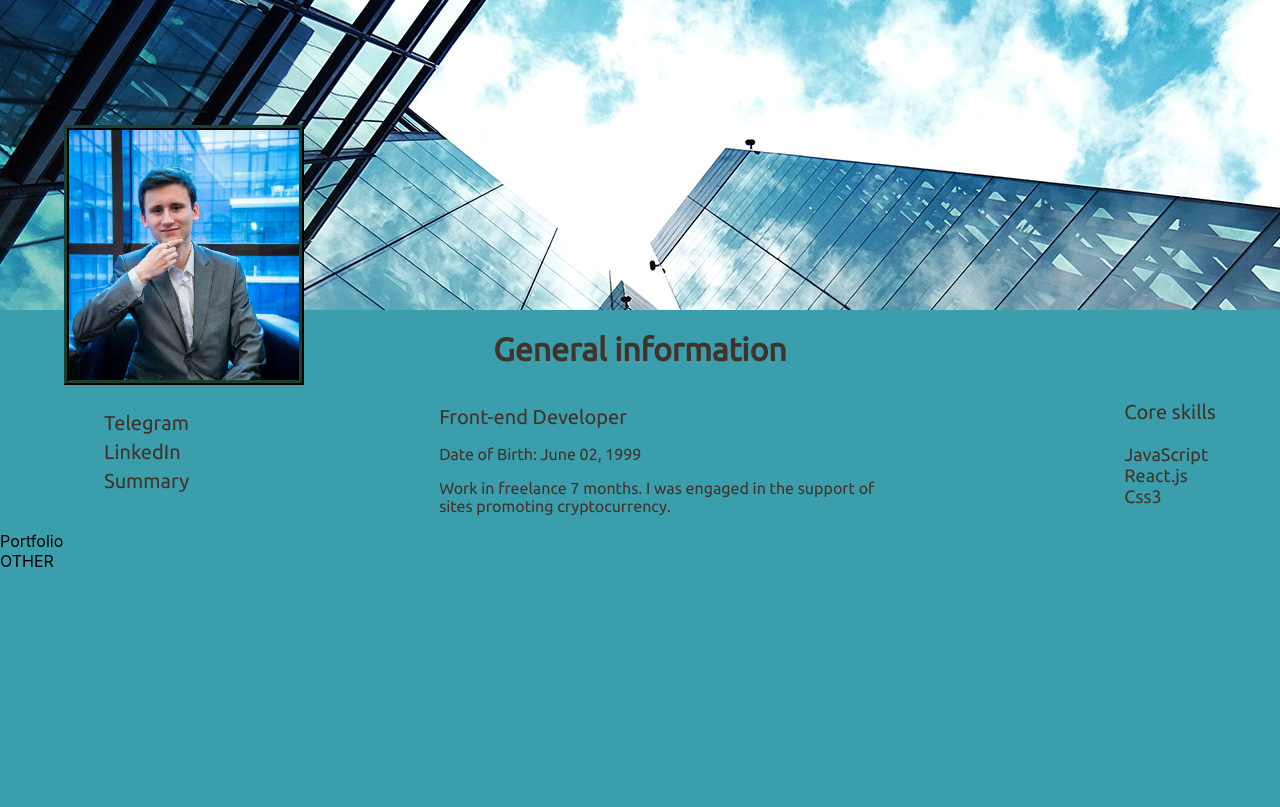
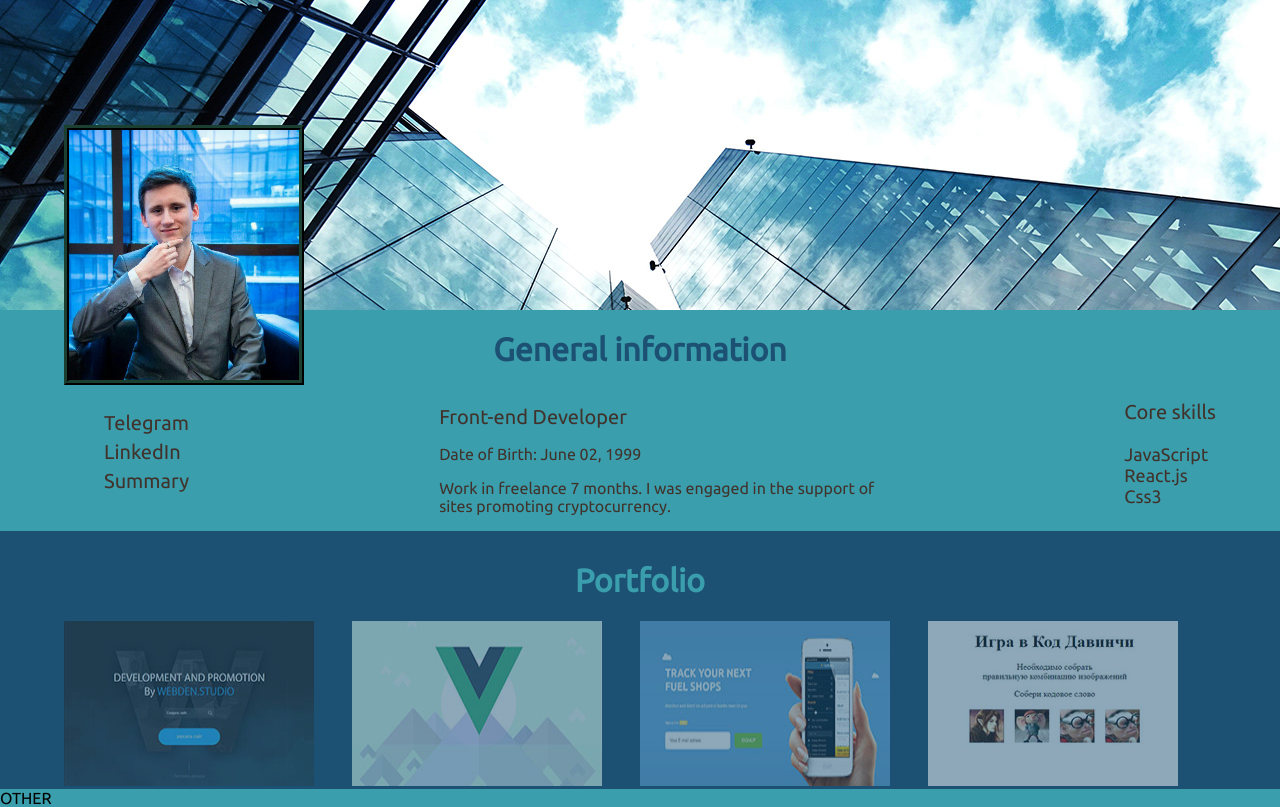
Before and after one commit to MrKrasnov/MrKrasnov, a React (Create React App) app: page / in a window 1280 px wide. Built offline with nearby package versions, Linux system fonts and the light colour scheme.

Commit message:
Created a grid based layout for portfolio.jsx

```diff
--- a/src/App.js
+++ b/src/App.js
@@ -5,7 +5,7 @@ import './fonts/stylesheet.css'
 import Header from './components/Header';
 import Main from './components/Main';
 import Other from './components/Other';
-import Portfolio from './components/Portfolio';
+import Portfolio from './components/Portfolio/Portfolio';
 
 function App() {
   return (
--- a/src/components/Portfolio.jsx
+++ /dev/null
@@ -1,11 +0,0 @@
-import React from 'react';
-
-function Portfolio(){
-    return(
-        <div>
-            Portfolio
-        </div>
-    )
-}
-
-export default Portfolio;
--- /dev/null
+++ b/src/components/Portfolio/Portfolio.jsx
@@ -0,0 +1,25 @@
+import React from 'react';
+//connect img
+import WebStudio from '../../img/portfolio/WebStudio.JPG';
+import Vue from '../../img/portfolio/vue.jpg';
+import APPTANK from '../../img/portfolio/APPTANK.JPG';
+import Game from '../../img/portfolio/Game.JPG';
+function Portfolio(){
+    return(
+        <div className="portfolio">
+            <div className="container">
+                <h1 className="portfolio-title">Portfolio</h1>
+                <div className="portfolio-title-grid">
+                    <div><img src={WebStudio} alt=""/>
+
+                    </div>
+                    <div><img src={Vue} alt=""/></div>
+                    <div><img src={APPTANK} alt=""/></div>
+                    <div><img src={Game} alt=""/></div>
+                </div>
+            </div>
+        </div>
+    )
+}
+
+export default Portfolio;
--- a/src/sass/App.sass
+++ b/src/sass/App.sass
@@ -1,7 +1,9 @@
 body
   background-color: #3a9eac
+  font-family: 'Ubuntu'
 .container
   width: 90%
   margin: 0 auto
 @import header
 @import main
+@import portfolio
--- a/src/sass/_main.sass
+++ b/src/sass/_main.sass
@@ -2,7 +2,7 @@
     font-family: 'Ubuntu'
     &-title
         text-align: center
-        color: #41332c
+        color: #1c5174
         &-navigation li
             list-style-type: none
             margin-top: 5px
--- /dev/null
+++ b/src/sass/_portfolio.sass
@@ -0,0 +1,15 @@
+.portfolio
+    padding-top: 10px
+    background-color: #1c5174
+    &-title
+        text-align: center
+        color: #3a9eac
+        &-grid
+            display: grid
+            grid-template-columns: 1fr 1fr 1fr 1fr
+            & img
+                height: 165px
+                width: 250px
+                filter: opacity(50%)
+                &:hover
+                    filter: opacity(100%)
```
